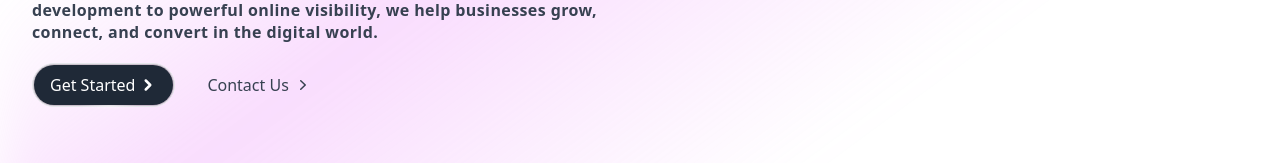
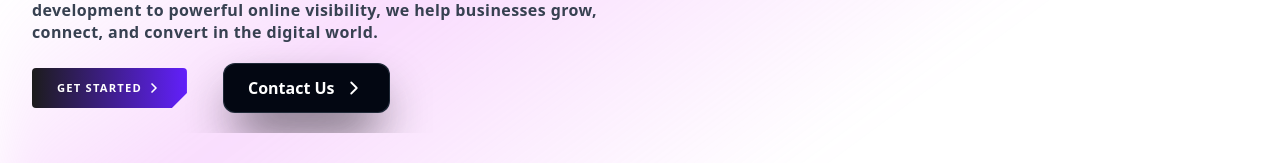
Before and after one commit to ashishkumardubey123/Digital-Web-services-, a Next.js app: page / in a window 1280 px wide. Shown: the part 319-482 px from the top of the page. Built offline with nearby package versions, Linux system fonts and the light colour scheme.

Commit message:
hero section butons changes

```diff
--- a/src/Components/HeroSection.tsx
+++ b/src/Components/HeroSection.tsx
@@ -73,53 +73,52 @@ function HeroSection() {
 
   {/* Buttons */}
  {/* Buttons */}
-  <div className="flex flex-wrap items-center justify-center sm:justify-start gap-3 sm:gap-x-4">
- <Link href="/services">
-      <HoverBorderGradient
-        containerClassName="rounded-full"
-        as="button"
-        className="
-          flex items-center justify-center gap-x-1
-          px-4 py-2
-          text-sm sm:text-base
-          text-white font-medium
-          bg-gray-800
-          hover:bg-gray-700
-          active:bg-gray-900
-          rounded-full
-          transition
-        "
-      >
-        <span>Get Started</span>
-        <ChevronRight size={18} strokeWidth={2.5} absoluteStrokeWidth />
-      </HoverBorderGradient>
-    </Link>
+  <div className="flex flex-wrap items-center  justify-center sm:justify-start gap-4 sm:gap-x-9">
+<Link href="/Services">
+  <button className="uiverse-btn flex items-center gap-x-1">
+    <span className=" font-bold ">Get Started</span>
+    <ChevronRight size={16} strokeWidth={2.5} />
+  </button>
 
-    <Link
-      href="/contact"
+
+</Link>
+
+
+<Link href="/contact">
+  <div className="relative group inline-block">
+    <button
       className="
-        flex items-center justify-center gap-x-1
-        px-4 py-2
-        text-sm sm:text-base
-        text-gray-700 hover:text-gray-900
-        font-medium
-        transition
+        relative inline-block p-px font-semibold leading-6 text-white
+        bg-gray-800 shadow-2xl cursor-pointer rounded-xl
+        shadow-zinc-900 transition-transform duration-300
+        ease-in-out hover:scale-105 active:scale-95
       "
     >
-      Contact Us
-      <svg
-        xmlns="http://www.w3.org/2000/svg"
-        viewBox="0 0 20 20"
-        fill="currentColor"
-        className="w-4 h-4 sm:w-5 sm:h-5"
-      >
-        <path
-          fillRule="evenodd"
-          d="M7.21 14.77a.75.75 0 01.02-1.06L11.168 10 7.23 6.29a.75.75 0 111.04-1.08l4.5 4.25a.75.75 0 010 1.08l-4.5 4.25a.75.75 0 01-1.06-.02z"
-          clipRule="evenodd"
-        />
-      </svg>
-    </Link>
+      {/* Gradient Border */}
+      <span
+        className="
+          absolute inset-0 rounded-xl
+          bg-gradient-to-r from-teal-400 via-blue-500 to-purple-500
+          p-[2px] opacity-0 transition-opacity duration-500
+          group-hover:opacity-100
+        "
+      ></span>
+
+      {/* Button Content */}
+      <span className="relative z-10 block px-6 py-3 rounded-xl bg-gray-950">
+        <span className="relative z-10 flex items-center gap-2">
+          <span className="transition-all duration-500 group-hover:translate-x-1">
+           Contact Us
+          </span>
+          <ChevronRight
+            size={22}
+            className="transition-transform duration-500 group-hover:translate-x-1"
+          />
+        </span>
+      </span>
+    </button>
+  </div>
+</Link>
   </div>
 </motion.div>
 
--- a/src/app/About/page.tsx
+++ b/src/app/About/page.tsx
@@ -34,7 +34,7 @@ const AboutPage: React.FC = () => {
      <div className="relative pb-2 pt-20 px-4 overflow-hidden">
 
   {/* Enhanced Background Elements */}
-  <div className="absolute -top-20 right-0 w-[700px] h-[700px] bg-purple-100/60 rounded-full blur-[140px] pointer-events-none translate-x-1/3" />
+  <div className="absolute -top- right-0 w-[700px] h-[700px] bg-purple-100/60 rounded-full blur-[140px] pointer-events-none translate-x-1/3" />
   <div className="absolute bottom-0 left-0 w-[600px] h-[600px] bg-indigo-100/60 rounded-full blur-[140px] pointer-events-none -translate-x-1/3 translate-y-1/4" />
   <div className="absolute inset-0 bg-gradient-to-b from-white via-white/80 to-white pointer-events-none" />
 
@@ -61,7 +61,7 @@ const AboutPage: React.FC = () => {
       whileInView={{ opacity: 1, y: 0 }}
       viewport={{ once: true }}
       transition={{ delay: 0.1 }}
-      className="text-4xl md:text-6xl font-extrabold text-gray-900 mb-8 tracking-tight leading-tight"
+      className="text-3xl md:text-5xl  font-extrabold text-gray-900 mb-8 tracking-tight leading-tight"
     >
       Architects of the <br />
       <span className="text-transparent bg-clip-text bg-gradient-to-r from-purple-600 via-indigo-600 to-blue-600">
@@ -77,7 +77,7 @@ const AboutPage: React.FC = () => {
       transition={{ delay: 0.2 }}
       className="text-lg md:text-xl text-gray-600 max-w-3xl mx-auto leading-relaxed mb-14"
     >
-      DigiWebx is more than just an agency — we are your long-term digital growth partner.
+      DigiWebx is more than just an Company we are your long-term digital growth partner.
       From strategy and design to engineering and marketing, we craft digital experiences
       that help brands scale faster, connect deeper, and lead confidently.
     </motion.p>
--- a/src/app/globals.css
+++ b/src/app/globals.css
@@ -81,6 +81,59 @@
 }
 
 
+/* From Uiverse.io by niat786 */
+.uiverse-btn {
+  border-radius: 0.25rem;
+  text-transform: uppercase;
+  font-style: normal;
+  font-weight: 400;
+  padding-left: 25px;
+  padding-right: 25px;
+  color: #fff;
+
+  -webkit-clip-path: polygon(
+    0 0,
+    0 0,
+    100% 0,
+    100% 0,
+    100% calc(100% - 15px),
+    calc(100% - 15px) 100%,
+    15px 100%,
+    0 100%
+  );
+  clip-path: polygon(
+    0 0,
+    0 0,
+    100% 0,
+    100% 0,
+    100% calc(100% - 15px),
+    calc(100% - 15px) 100%,
+    15px 100%,
+    0 100%
+  );
+
+  height: 40px;
+  font-size: 0.7rem;
+  line-height: 14px;
+  letter-spacing: 1.2px;
+
+  background-image: linear-gradient(90deg, #1c1c1c, #6220fb);
+  border: none;
+  overflow: hidden;
+
+  display: flex;
+  align-items: center;
+  justify-content: center;
+
+  transition: all 0.3s ease-in;
+}
+
+
+.uiverse-btn:hover {
+  cursor: pointer;
+  padding-left: 30px;
+  padding-right: 30px;
+}
 
 
 
```
